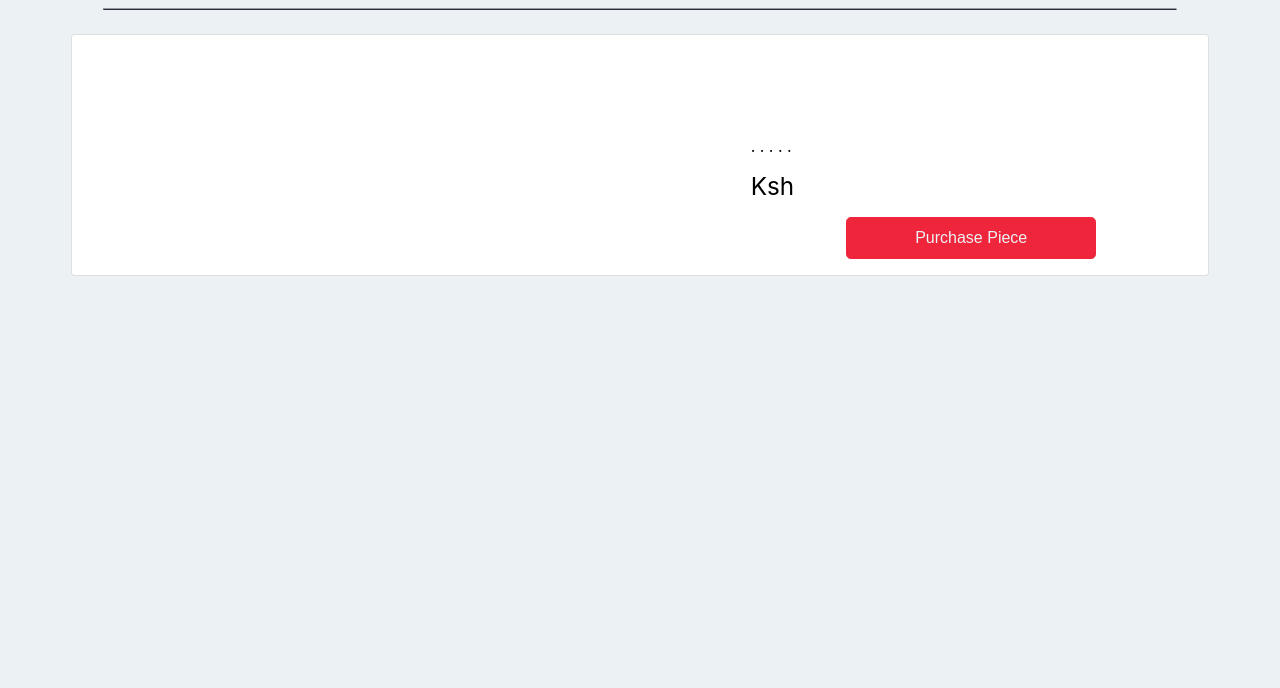
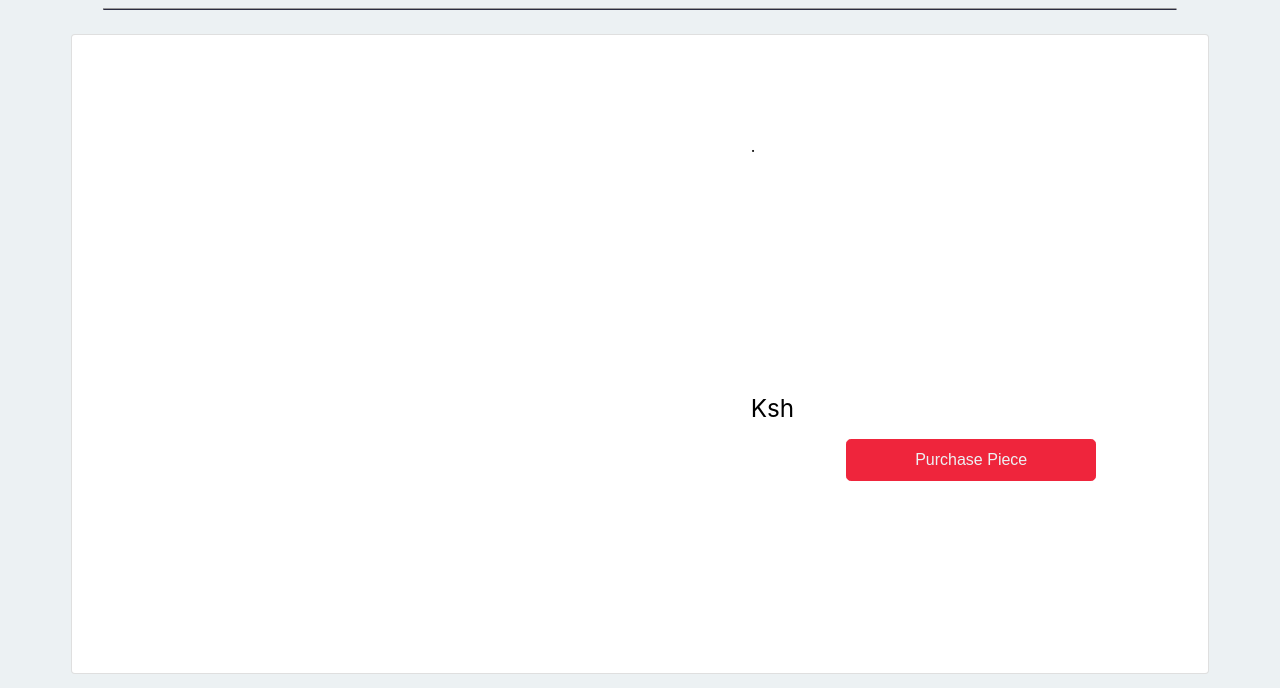
Before and after one commit to BMWire/mnylsa, a PHP site: page /cart.php?id=1 in a window 1280 px wide. Shown: the part 112-800 px from the top of the page. Run offline with PHP 8.4, Linux system fonts and the light colour scheme; the visitor is signed in with stand-in values (Sample User, id 1); data that the repository does not hold is empty.

Commit message:
chore: refine cart screen

```diff
--- a/art-piece-details.php
+++ b/art-piece-details.php
@@ -73,11 +73,7 @@ $piece = $result->fetch_assoc();
                                 </div>
                             </div>
 
-                            <p class='card-text'>
-                                <?= $piece['story'] ?>.
-                                <?= $piece['story'] ?>.
-                                <?= $piece['story'] ?>.
-                                <?= $piece['story'] ?>.
+                            <p class='card-text text-spacing'>
                                 <?= $piece['story'] ?>.
                             </p>
 
--- a/cart.php
+++ b/cart.php
@@ -52,12 +52,12 @@ $piece = $result->fetch_assoc();
     <!-- Start of main -->
     <main>
         <div class='container-flex'>
-            <div class='card mt-6'>
+            <div class='card card-tall mt-6'>
                 <div class='row'>
                     <!-- Render the image for the piece -->
                     <div class='col-lg-7 col-md-8 col-sm-12'>
                         <center>
-                            <img src='<?= $piece['img_path'] ?>' style='max-height: 90vh;' alt='<?= $piece['title'] ?>' class='img-fluid'>
+                            <img src='<?= $piece['img_path'] ?>' style='max-height: 90vh;' alt='<?= $piece['title'] ?>' class='card-img-lg pt-5'>
                         </center>
                     </div>
 
@@ -73,11 +73,7 @@ $piece = $result->fetch_assoc();
                                 </div>
                             </div>
 
-                            <p class='card-text'>
-                                <?= $piece['story'] ?>.
-                                <?= $piece['story'] ?>.
-                                <?= $piece['story'] ?>.
-                                <?= $piece['story'] ?>.
+                            <p class='card-text text-spacing'>
                                 <?= $piece['story'] ?>.
                             </p>
 
--- a/gallery-details.php
+++ b/gallery-details.php
@@ -73,11 +73,7 @@ $gallery = $result->fetch_assoc();
                                 </div>
                             </div>
 
-                            <p class='card-text'>
-                                <?= $gallery['story'] ?>.
-                                <?= $gallery['story'] ?>.
-                                <?= $gallery['story'] ?>.
-                                <?= $gallery['story'] ?>.
+                            <p class='card-text text-spacing'>
                                 <?= $gallery['story'] ?>.
                             </p>
 
--- a/styles/main.css
+++ b/styles/main.css
@@ -559,6 +559,10 @@ textarea::placeholder {
 	border-radius: 0.3rem;
 }
 
+.text-spacing {
+	height: calc(30vh + 2px);
+}
+
 .badge {
 	display: inline-block;
 	padding: 0.35em 0.65em;
```
